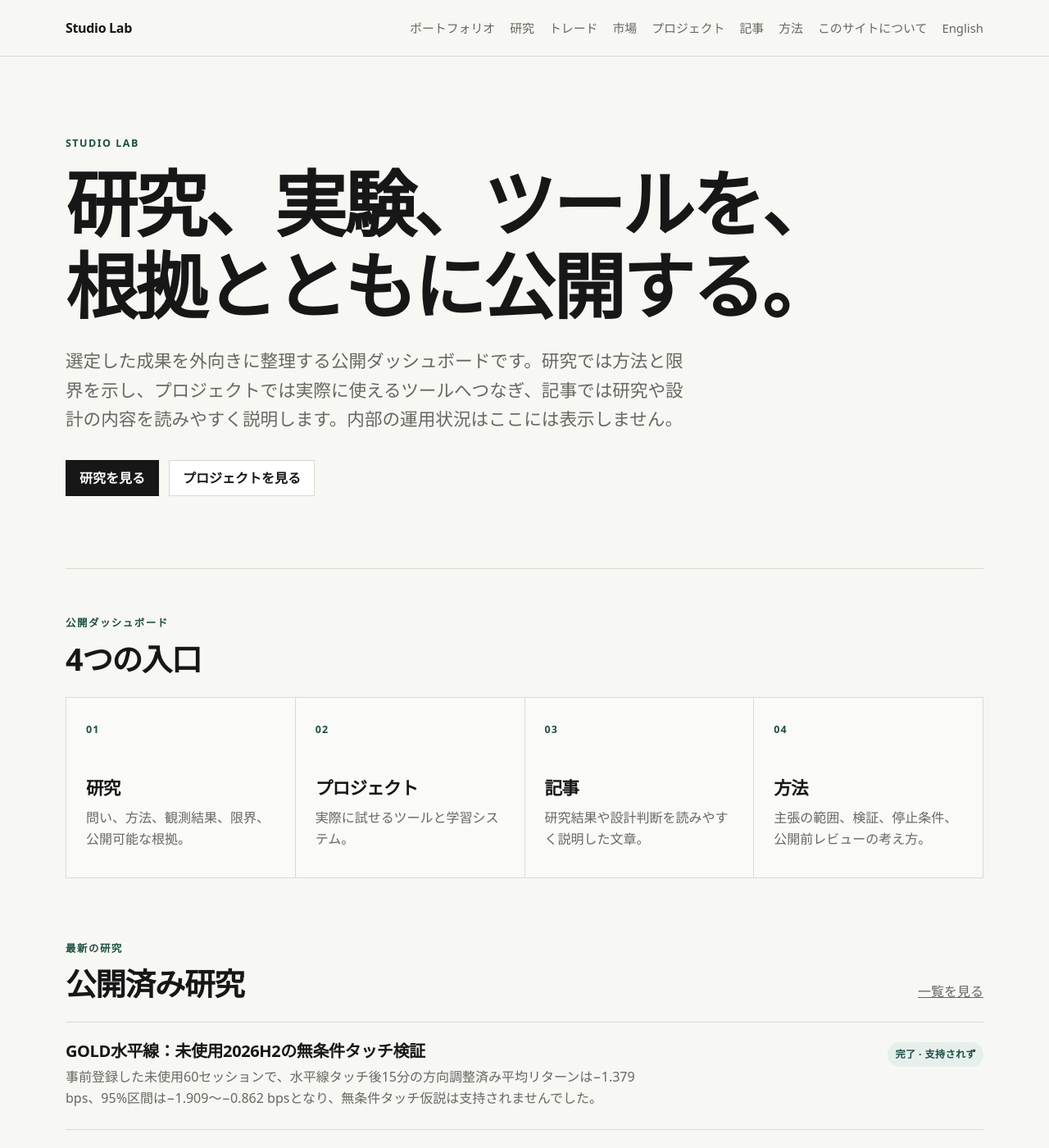
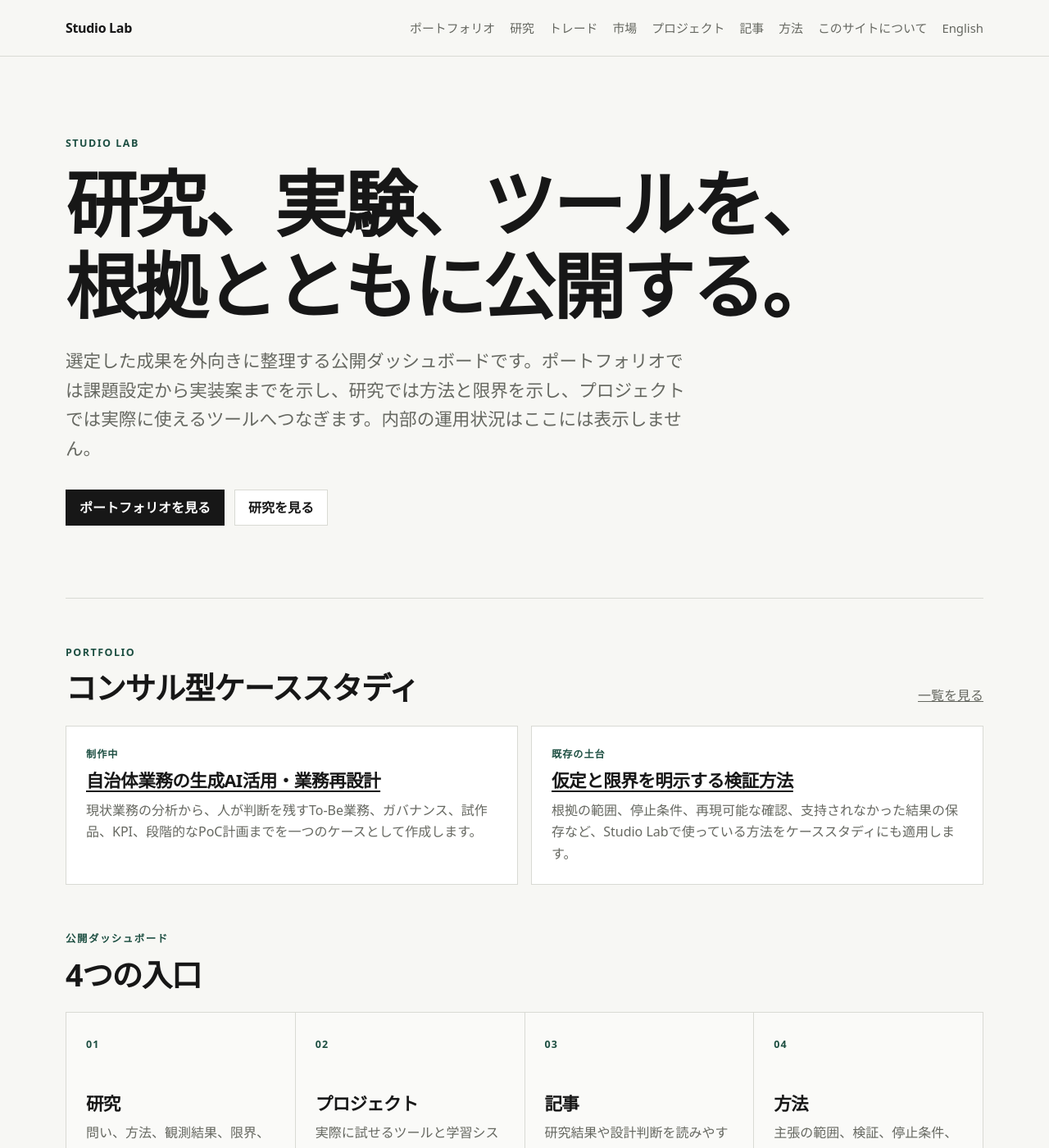
Before and after one commit to Josh-Temple/studio-lab-research, a Jekyll site: the page built from ja/index.md, in a window 1280 px wide and 1400 px high. Shown: the whole window at 82% size. Built offline with Jekyll 4.4.1, drawn with Linux system fonts in a browser that asks for light colours.

Commit message:
Add Japanese portfolio entry to homepage

```diff
--- a/ja/index.md
+++ b/ja/index.md
@@ -2,14 +2,30 @@
 title: ホーム
 lang: ja
 permalink: /ja/
-description: Studio Labの公開研究、プロジェクト、記事、方法をまとめた日本語版ダッシュボード。
+description: Studio Labのケーススタディ、公開研究、プロジェクト、記事、方法をまとめた日本語版ダッシュボード。
 ---
 
 <section class="hero dashboard-hero">
   <p class="eyebrow">Studio Lab</p>
   <h1>研究、実験、ツールを、根拠とともに公開する。</h1>
-  <p class="lede">選定した成果を外向きに整理する公開ダッシュボードです。研究では方法と限界を示し、プロジェクトでは実際に使えるツールへつなぎ、記事では研究や設計の内容を読みやすく説明します。内部の運用状況はここには表示しません。</p>
-  <div class="hero-actions"><a class="button primary" href="{{ '/ja/research/' | relative_url }}">研究を見る</a><a class="button secondary" href="{{ '/ja/projects/' | relative_url }}">プロジェクトを見る</a></div>
+  <p class="lede">選定した成果を外向きに整理する公開ダッシュボードです。ポートフォリオでは課題設定から実装案までを示し、研究では方法と限界を示し、プロジェクトでは実際に使えるツールへつなぎます。内部の運用状況はここには表示しません。</p>
+  <div class="hero-actions"><a class="button primary" href="{{ '/ja/portfolio/' | relative_url }}">ポートフォリオを見る</a><a class="button secondary" href="{{ '/ja/research/' | relative_url }}">研究を見る</a></div>
+</section>
+
+<section class="section compact-section" aria-labelledby="portfolio-title-ja">
+  <div class="section-heading"><div><p class="eyebrow">Portfolio</p><h2 id="portfolio-title-ja">コンサル型ケーススタディ</h2></div><a href="{{ '/ja/portfolio/' | relative_url }}">一覧を見る</a></div>
+  <div class="feature-grid feature-grid-wide">
+    <article class="feature-card">
+      <p class="feature-meta">制作中</p>
+      <h3><a href="{{ '/ja/portfolio/' | relative_url }}">自治体業務の生成AI活用・業務再設計</a></h3>
+      <p>現状業務の分析から、人が判断を残すTo-Be業務、ガバナンス、試作品、KPI、段階的なPoC計画までを一つのケースとして作成します。</p>
+    </article>
+    <article class="feature-card">
+      <p class="feature-meta">既存の土台</p>
+      <h3><a href="{{ '/ja/methods/' | relative_url }}">仮定と限界を明示する検証方法</a></h3>
+      <p>根拠の範囲、停止条件、再現可能な確認、支持されなかった結果の保存など、Studio Labで使っている方法をケーススタディにも適用します。</p>
+    </article>
+  </div>
 </section>
 
 <section class="section compact-section" aria-labelledby="areas-title-ja">
```
